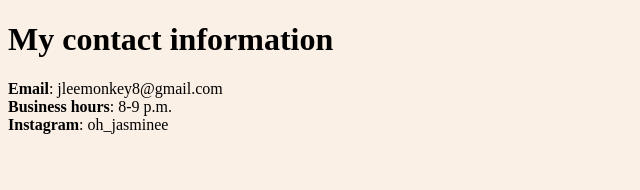
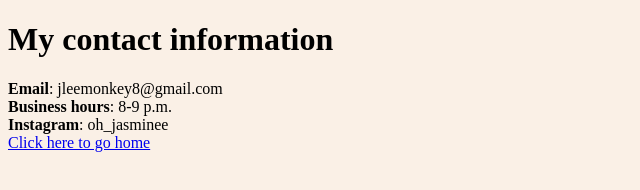
Before and after one commit to jasmine-lee82004/jasmine-lee82004.github.io, a plain HTML site: page contact/index.html in a window 1280 px wide. Shown: the whole page, without its empty margins (0-640 px from the left). Drawn offline with Linux system fonts and the light colour scheme.

Commit message:
Update index.html

```diff
--- a/contact/index.html
+++ b/contact/index.html
@@ -14,4 +14,9 @@
     <strong>Business hours</strong>: 8-9 p.m.
   <br>
     <strong>Instagram</strong>: oh_jasminee
+
+    <footer>
+        <a href="/">Click here to go home</a>
+    </footer>
+
 </html>
```
